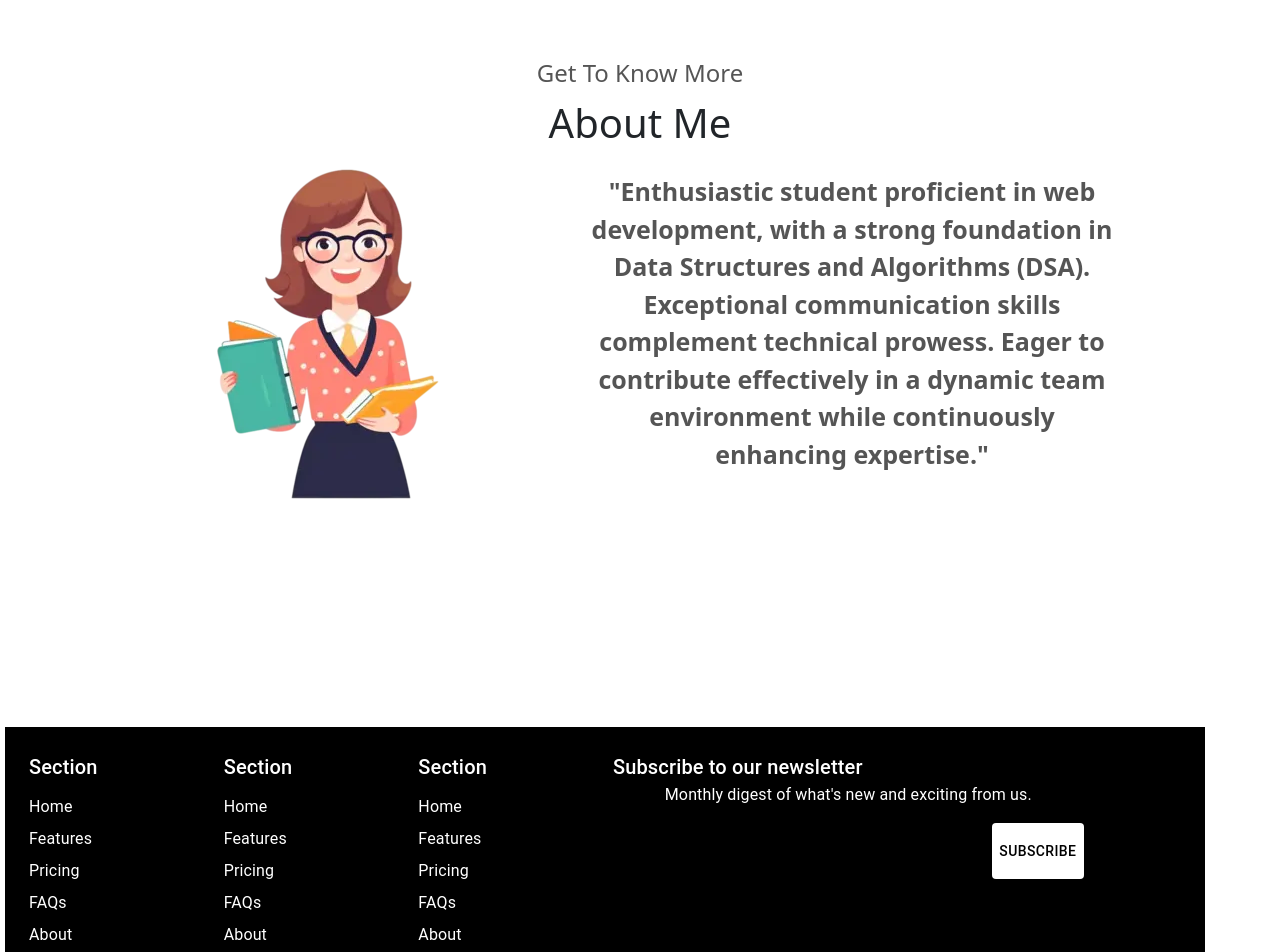
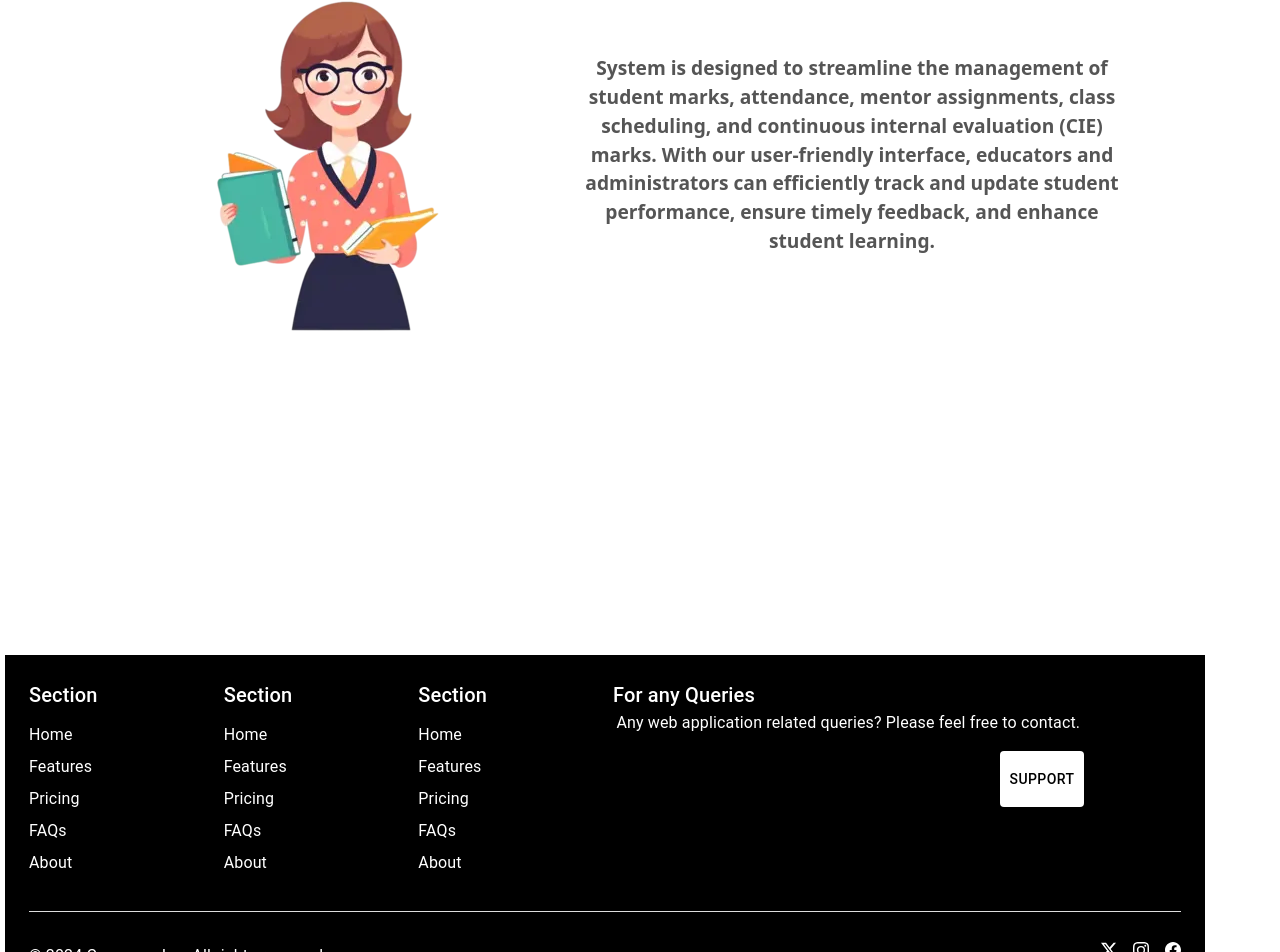
Before and after one commit to NiranjanGowdaNR/Student-Monitoring-System, a React (Create React App) app: page / in a window 1280 px wide. Shown: the part 1113-2065 px from the top of the page. Built offline with nearby package versions, Linux system fonts and the light colour scheme.

Commit message:
Styles Changes

```diff
--- a/src/pages/HomePage/Homepage.js
+++ b/src/pages/HomePage/Homepage.js
@@ -28,7 +28,6 @@ const Homepage = () => {
                 </StyledTitle>
                 <StyledText>
                   <strong>Welcome to the Student Monitoring System,</strong>
-                  <p style={{ fontSize: '1.2rem' }}>System is designed to streamline the management of student marks, attendance, mentor assignments, class scheduling, and continuous internal evaluation (CIE) marks. With our user-friendly interface, educators and administrators can efficiently track and update student performance, ensure timely feedback, and enhance student learning.</p>
                 </StyledText>
                 <StyledBox>
                   <StyledLink to="/login">
@@ -41,18 +40,15 @@ const Homepage = () => {
             </Grid>
           </Grid>
         </StyledContainer>
-        <br/><br/><br/>
       </section>
 
-      <section id='About'><br/><br/><br/><br/>
+      <section id='About'>
         <p className="section__text__p1">Get To Know More</p>
         <h1 className="title">About Me</h1>
         <div className="section-container">
           <img src={Teachers} alt="Teachers celebrating" className='about-pic' />
           <div className='about-text'>
-            <p>
-              "Enthusiastic student proficient in web development, with a strong foundation in Data Structures and Algorithms (DSA). Exceptional communication skills complement technical prowess. Eager to contribute effectively in a dynamic team environment while continuously enhancing expertise."
-            </p>
+          <p style={{ fontSize: '1.2rem' }}>System is designed to streamline the management of student marks, attendance, mentor assignments, class scheduling, and continuous internal evaluation (CIE) marks. With our user-friendly interface, educators and administrators can efficiently track and update student performance, ensure timely feedback, and enhance student learning.</p>
           </div>
         </div>
       </section>
@@ -71,8 +67,8 @@ const Homepage = () => {
             </Grid>
             <Grid item xs={12} md={5}>
               <form>
-                <Typography variant="h6">Subscribe to our newsletter</Typography>
-                <Typography sx={{ color: 'white'}}>Monthly digest of what's new and exciting from us.</Typography>
+                <Typography variant="h6">For any Queries</Typography>
+                <Typography sx={{ color: 'white'}}>Any web application related queries? Please feel free to contact.</Typography>
                 <Box display="flex" flexDirection={{ xs: 'column', sm: 'row' }} gap={2} mt={2}>
                   <TextField
                     id="newsletter1"
@@ -80,21 +76,21 @@ const Homepage = () => {
                     variant="outlined"
                     fullWidth
                   />
-                  <Button variant="contained" color="primary" type="button" style={{ backgroundColor: 'white', color: 'black' }}>Subscribe</Button>
+                  <Button variant="contained" color="primary" type="button" style={{ backgroundColor: 'white', color: 'black' }}>Support</Button>
                 </Box>
               </form>
             </Grid>
           </Grid>
           <Box display="flex" justifyContent="space-between" alignItems="center" borderTop="1px solid #ddd" py={3} mt={3}>
             <Typography sx={{ color: 'white' }}>© 2024 Company, Inc. All rights reserved.</Typography>
-            <ul className="list-unstyled d-flex">
-              <li className="ms-3"><a className="link-body-emphasis" href="https://twitter.com "><svg xmlns="http://www.w3.org/2000/svg" width="16" height="16" fill="currentColor" className="bi bi-twitter-x" viewBox="0 0 16 16">
+            <ul className="list-unstyled d-flex" style={{ color: 'white' }}>
+              <li className="ms-3"><a className="link-body-emphasis" href="https://twitter.com "><svg xmlns="http://www.w3.org/2000/svg" width="16" height="16" fill="currentColor" className="bi bi-twitter-x" viewBox="0 0 16 16" style={{ color: 'white' }}>
                 <path d="M12.6.75h2.454l-5.36 6.142L16 15.25h-4.937l-3.867-5.07-4.425 5.07H.316l5.733-6.57L0 .75h5.063l3.495 4.633L12.601.75Zm-.86 13.028h1.36L4.323 2.145H2.865z" />
               </svg></a></li>
-              <li className="ms-3"><a className="link-body-emphasis" href="https://www.instagram.com "><svg xmlns="http://www.w3.org/2000/svg" width="16" height="16" fill="currentColor" className="bi bi-instagram" viewBox="0 0 16 16">
+              <li className="ms-3"><a className="link-body-emphasis" href="https://www.instagram.com "><svg xmlns="http://www.w3.org/2000/svg" width="16" height="16" fill="currentColor" className="bi bi-instagram" viewBox="0 0 16 16" style={{ color: 'white' }}>
                 <path d="M8 0C5.829 0 5.556.01 4.703.048 3.85.088 3.269.222 2.76.42a3.9 3.9 0 0 0-1.417.923A3.9 3.9 0 0 0 .42 2.76C.222 3.268.087 3.85.048 4.7.01 5.555 0 5.827 0 8.001c0 2.172.01 2.444.048 3.297.04.852.174 1.433.372 1.942.205.526.478.972.923 1.417.444.445.89.719 1.416.923.51.198 1.09.333 1.942.372C5.555 15.99 5.827 16 8 16s2.444-.01 3.298-.048c.851-.04 1.434-.174 1.943-.372a3.9 3.9 0 0 0 1.416-.923c.445-.445.718-.891.923-1.417.197-.509.332-1.09.372-1.942C15.99 10.445 16 10.173 16 8s-.01-2.445-.048-3.299c-.04-.851-.175-1.433-.372-1.941a3.9 3.9 0 0 0-.923-1.417A3.9 3.9 0 0 0 13.24.42c-.51-.198-1.092-.333-1.943-.372C10.443.01 10.172 0 7.998 0zm-.717 1.442h.718c2.136 0 2.389.007 3.232.046.78.035 1.204.166 1.486.275.373.145.64.319.92.599s.453.546.598.92c.11.281.24.705.275 1.485.039.843.047 1.096.047 3.231s-.008 2.389-.047 3.232c-.035.78-.166 1.203-.275 1.485a2.5 2.5 0 0 1-.599.919c-.28.28-.546.453-.92.598-.28.11-.704.24-1.485.276-.843.038-1.096.047-3.232.047s-2.39-.009-3.233-.047c-.78-.036-1.203-.166-1.485-.276a2.5 2.5 0 0 1-.92-.598 2.5 2.5 0 0 1-.6-.92c-.109-.281-.24-.705-.275-1.485-.038-.843-.046-1.096-.046-3.233s.008-2.388.046-3.231c.036-.78.166-1.204.276-1.486.145-.373.319-.64.599-.92s.546-.453.92-.598c.282-.11.705-.24 1.485-.276.738-.034 1.024-.044 2.515-.045zm4.988 1.328a.96.96 0 1 0 0 1.92.96.96 0 0 0 0-1.92m-4.27 1.122a4.109 4.109 0 1 0 0 8.217 4.109 4.109 0 0 0 0-8.217m0 1.441a2.667 2.667 0 1 1 0 5.334 2.667 2.667 0 0 1 0-5.334" />
               </svg></a></li>
-              <li className="ms-3"><a className="link-body-emphasis" href="https://www.facebook.com "><svg xmlns="http://www.w3.org/2000/svg" width="16" height="16" fill="currentColor" className="bi bi-facebook" viewBox="0 0 16 16">
+              <li className="ms-3"><a className="link-body-emphasis" href="https://www.facebook.com "><svg xmlns="http://www.w3.org/2000/svg" width="16" height="16" fill="currentColor" className="bi bi-facebook" viewBox="0 0 16 16" style={{ color: 'white' }}>
                 <path d="M16 8.049c0-4.446-3.582-8.05-8-8.05C3.58 0-.002 3.603-.002 8.05c0 4.017 2.926 7.347 6.75 7.951v-5.625h-2.03V8.05H6.75V6.275c0-2.017 1.195-3.131 3.022-3.131.876 0 1.791.157 1.791.157v1.98h-1.009c-.993 0-1.303.621-1.303 1.258v1.51h2.218l-.354 2.326H9.25V16c3.824-.604 6.75-3.934 6.75-7.951" />
               </svg></a></li>
             </ul>
```
